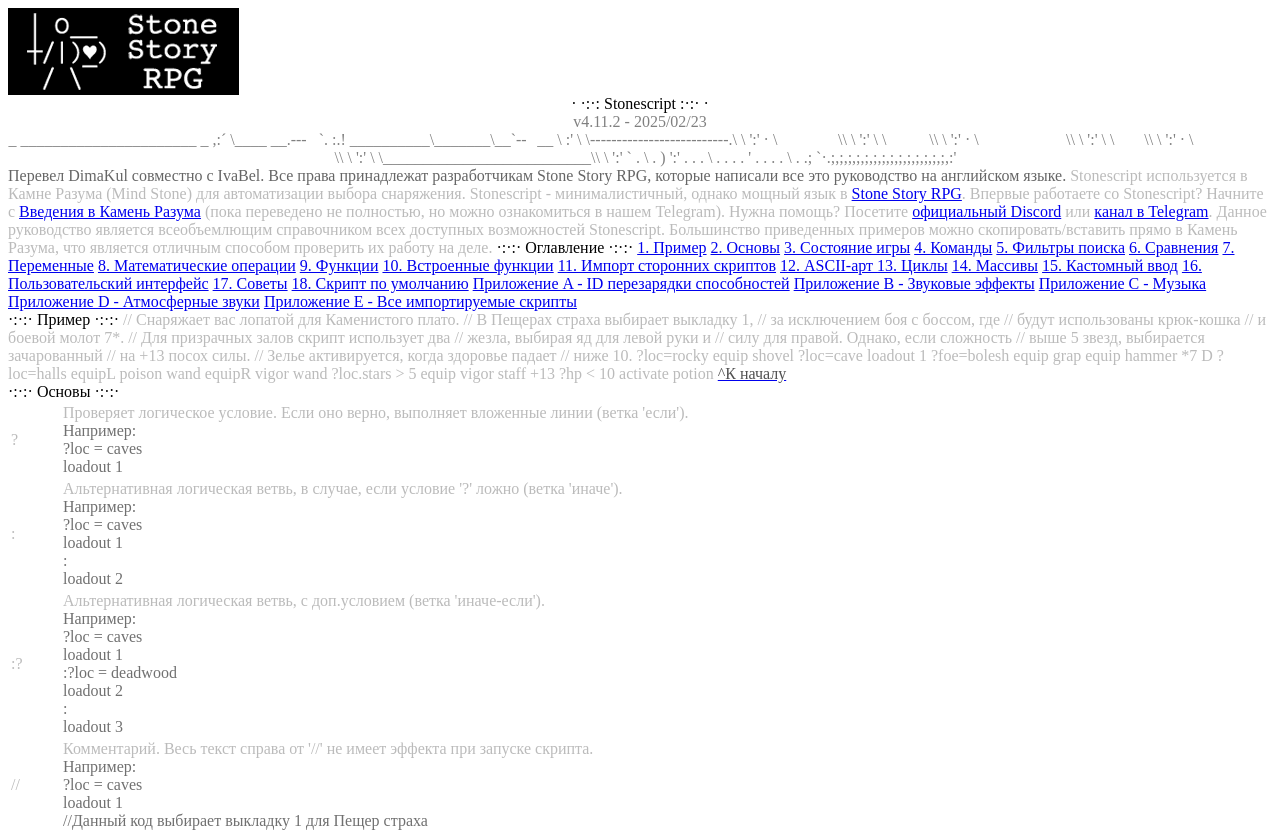
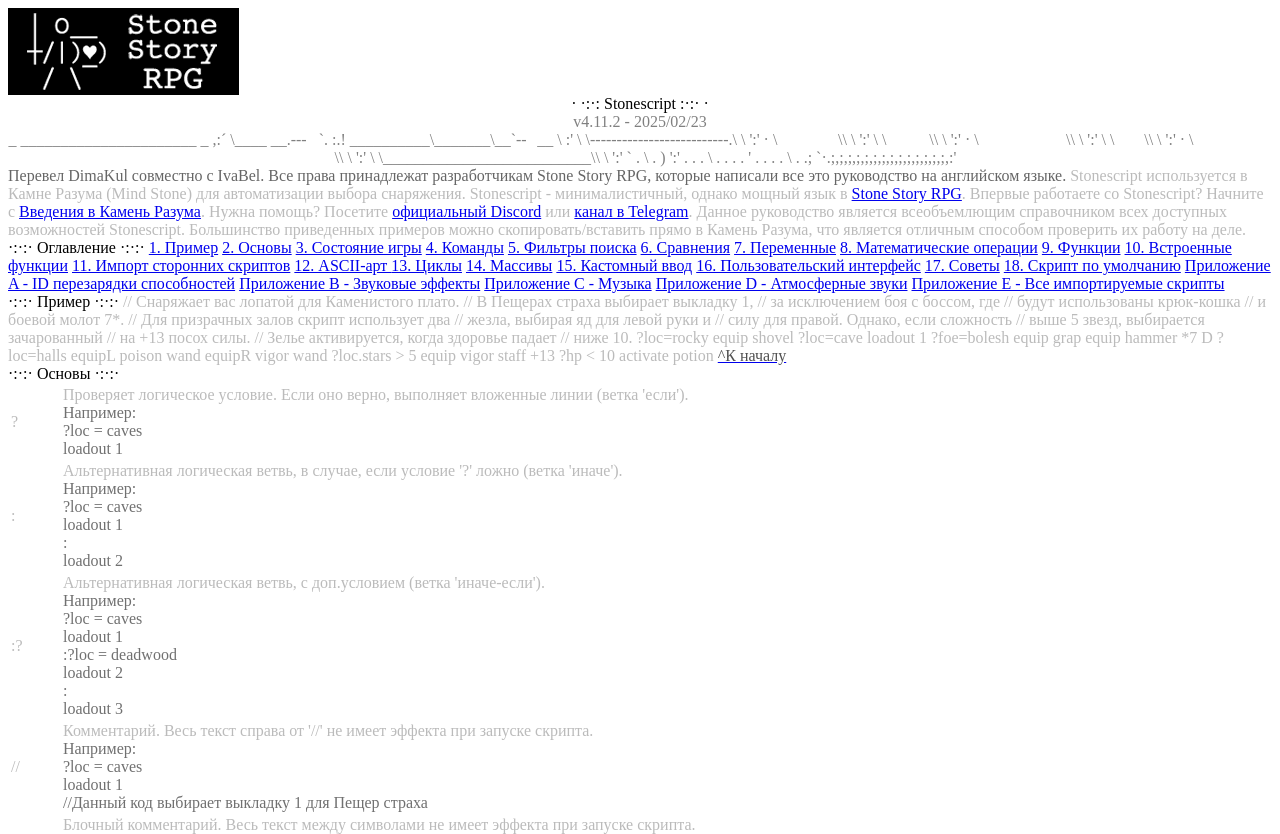
Before and after one commit to DimaKul/dimakul.github.io, a plain HTML site: page manual.html in a window 1280 px wide. Shown: the top 834 px of the page. Drawn offline with Linux system fonts and the light colour scheme.

Commit message:
Update manual.html

```diff
--- a/manual.html
+++ b/manual.html
@@ -53,7 +53,7 @@
 
 <f>Stonescript используется в Камне Разума (Mind Stone) для автоматизации выбора снаряжения. Stonescript - минималистичный, однако мощный язык в <a href="https://stonestoryrpg.com/" target="_blank">Stone Story RPG</a>.</f>
 
-<f>Впервые работаете со Stonescript? Начните с <a href="https://dimakul.github.io/introduction">Введения в Камень Разума</a> (пока переведено не полностью, но можно ознакомиться в нашем Telegram).
+<f>Впервые работаете со Stonescript? Начните с <a href="https://dimakul.github.io/introduction">Введения в Камень Разума</a>.
 
 <f>Нужна помощь? Посетите <a href="https://discord.gg/StoneStoryRPG" target="_blank">официальный Discord</a> или <a href="https://t.me/StoneStoryRpgRu" target="_blank">канал в Telegram</a>.<f>
 
```
